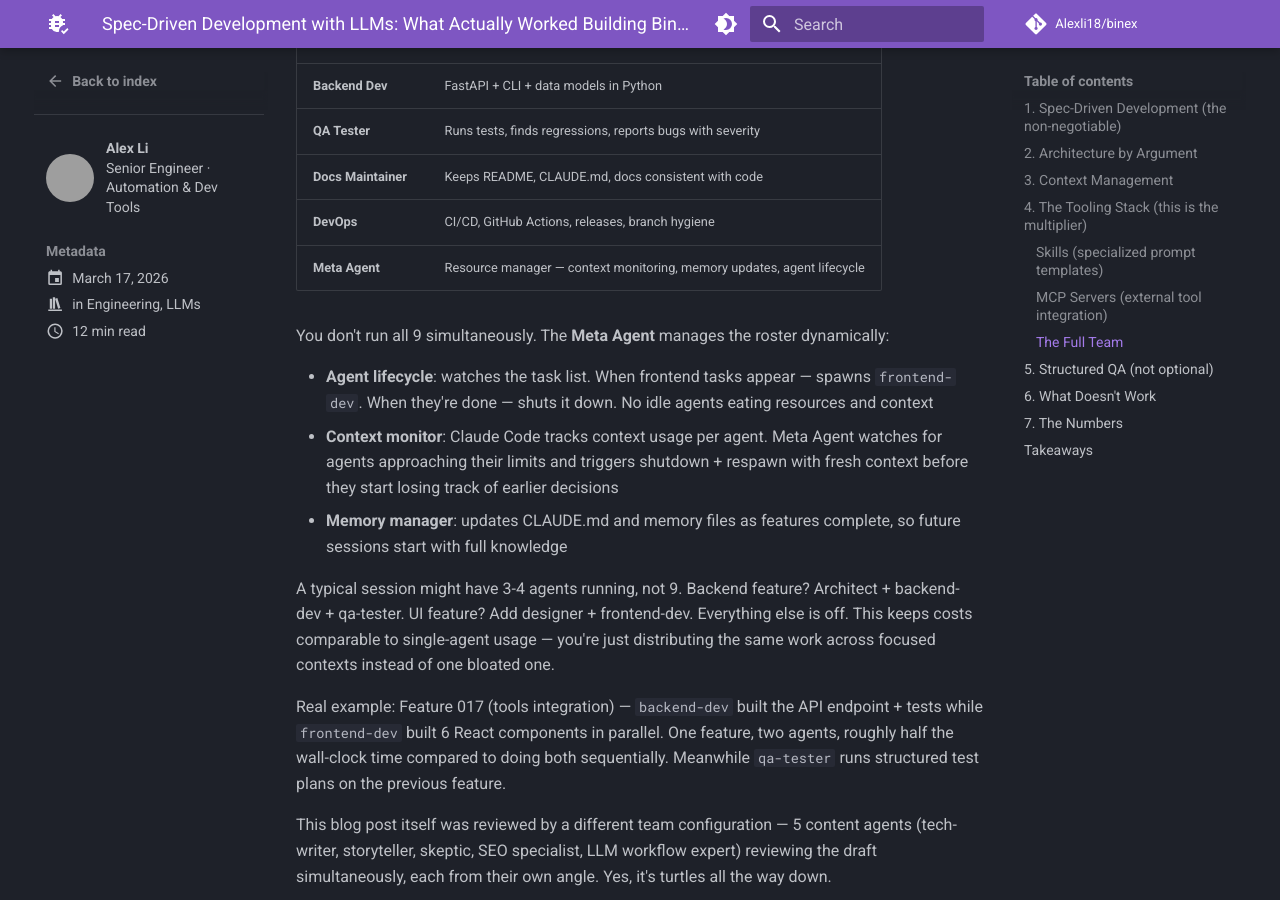
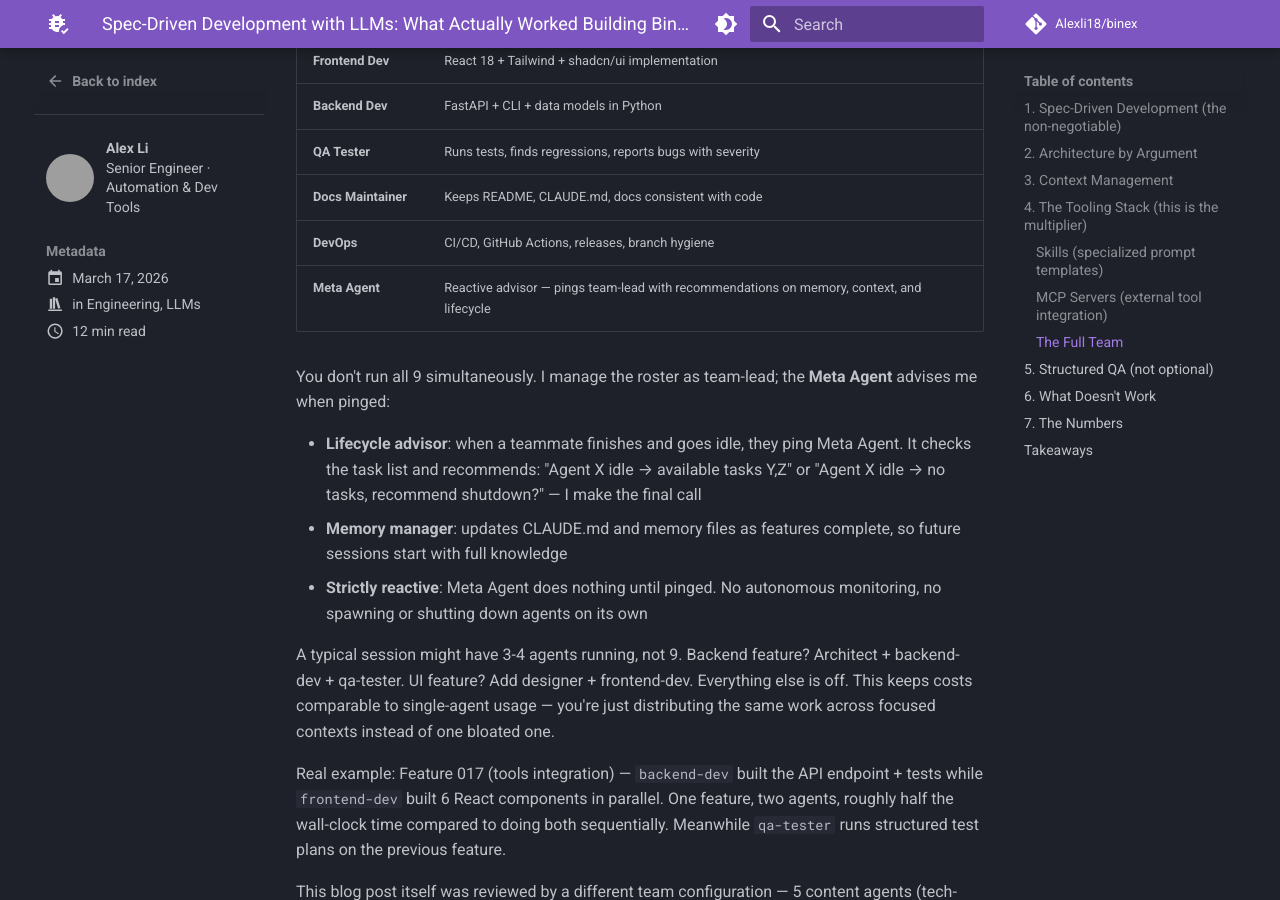
Before and after one commit to Alexli18/binex, an MkDocs documentation site: the page built from docs/blog/posts/how-i-built-binex-with-llms.md, in a window 1280 px wide and 900 px high, scrolled down 5094 px. Built offline with MkDocs 1.6.1 and Material for MkDocs 9.7.7, drawn with Linux system fonts in a browser that asks for light colours; comment, search, counter and statistics services are not loaded; grey boxes are pictures that could not be loaded.

Commit message:
fix: correct Meta Agent description — reactive advisor, not autonomous manager
Meta Agent doesn't manage the roster — team-lead does. Meta Agent is
strictly event-driven: only acts when pinged, advises team-lead on
lifecycle and memory, never spawns or shuts down agents autonomously.

Co-Authored-By: Claude Sonnet 4.6 <noreply@anthropic.com>

```diff
--- a/docs/blog/posts/how-i-built-binex-with-llms.md
+++ b/docs/blog/posts/how-i-built-binex-with-llms.md
@@ -139,13 +139,13 @@ I run a full agent team with specialized roles. The `/start_day` command can spa
 | **QA Tester** | Runs tests, finds regressions, reports bugs with severity |
 | **Docs Maintainer** | Keeps README, CLAUDE.md, docs consistent with code |
 | **DevOps** | CI/CD, GitHub Actions, releases, branch hygiene |
-| **Meta Agent** | Resource manager — context monitoring, memory updates, agent lifecycle |
+| **Meta Agent** | Reactive advisor — pings team-lead with recommendations on memory, context, and lifecycle |
 
-You don't run all 9 simultaneously. The **Meta Agent** manages the roster dynamically:
+You don't run all 9 simultaneously. I manage the roster as team-lead; the **Meta Agent** advises me when pinged:
 
-- **Agent lifecycle**: watches the task list. When frontend tasks appear — spawns `frontend-dev`. When they're done — shuts it down. No idle agents eating resources and context
-- **Context monitor**: Claude Code tracks context usage per agent. Meta Agent watches for agents approaching their limits and triggers shutdown + respawn with fresh context before they start losing track of earlier decisions
+- **Lifecycle advisor**: when a teammate finishes and goes idle, they ping Meta Agent. It checks the task list and recommends: "Agent X idle → available tasks Y,Z" or "Agent X idle → no tasks, recommend shutdown?" — I make the final call
 - **Memory manager**: updates CLAUDE.md and memory files as features complete, so future sessions start with full knowledge
+- **Strictly reactive**: Meta Agent does nothing until pinged. No autonomous monitoring, no spawning or shutting down agents on its own
 
 A typical session might have 3-4 agents running, not 9. Backend feature? Architect + backend-dev + qa-tester. UI feature? Add designer + frontend-dev. Everything else is off. This keeps costs comparable to single-agent usage — you're just distributing the same work across focused contexts instead of one bloated one.
 
```
